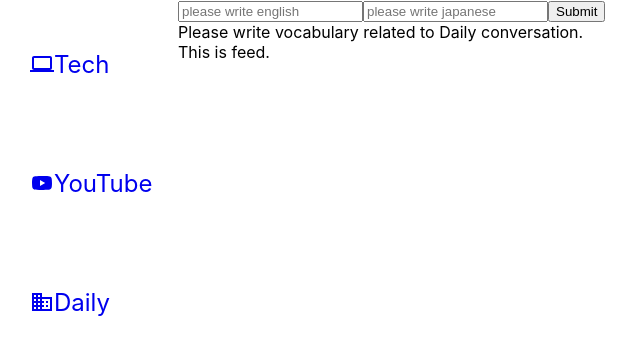
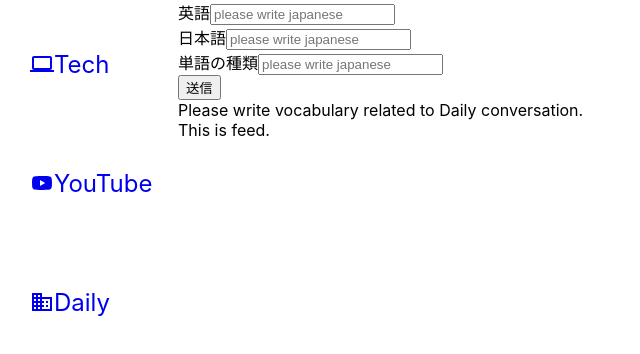
Before and after one commit to kiyosumi-png/React-english, a React (Create React App) app in the folder front/: page /Daily in a window 1280 px wide. Shown: the top 354 px of the page, without its empty margins (0-640 px from the left). Built offline with nearby package versions, Linux system fonts and the light colour scheme.

Commit message:
succeed in connected with firebase

```diff
--- a/front/package.json
+++ b/front/package.json
@@ -7,7 +7,8 @@
     "@testing-library/jest-dom": "^5.11.4",
     "@testing-library/react": "^11.1.0",
     "@testing-library/user-event": "^12.1.10",
-    "firebase": "^8.6.2",
+    "firebase": "^8.6.3",
+    "firebase-tools": "^9.12.1",
     "react": "^17.0.2",
     "react-dom": "^17.0.2",
     "react-router": "^5.2.0",
--- a/front/src/components/feed/PostBox.js
+++ b/front/src/components/feed/PostBox.js
@@ -1,25 +1,45 @@
 import React, { useContext, useState } from 'react';
 import { WordContext } from '../../context/WordContext';
+import db from '../../firebase';
 
 export default function PostBox() {
   const { dispatch } = useContext(WordContext);
-  const [english, setEnglish] = useState();
-  const [japanese, setJapanese] = useState();
+  const [english, setEnglish] = useState('');
+  const [japanese, setJapanese] = useState('');
+  const [type, setType] = useState('');
+
   const handleSubmit = (e) => {
     e.preventDefault();
     dispatch({type: 'addWord', word: {
       english, japanese
     }});
+
+    db.collection("youtube-words").add({
+      english: english,
+      japanese: japanese,
+      type: type
+    });
+
     setEnglish();
     setJapanese();
+    setType();
   }
+
   return (
       <form onSubmit={handleSubmit}>
-        <input type="text" placeholder="please write english" value={english} onChange={(e) => setEnglish(e.target.value)}/>
-
-        <input type="text" placeholder="please write japanese" value={japanese} onChange={(e) => setJapanese(e.target.value)}/>
-
-        <input type="submit" />
+        <div>
+          <label>英語</label>
+          <input type="text" placeholder="please write japanese" value={english} onChange={e => setEnglish(e.currentTarget.value)}/>
+        </div>
+        <div>
+          <label>日本語</label>
+          <input type="text" placeholder="please write japanese" value={japanese} onChange={e => setJapanese(e.currentTarget.value)}/>
+        </div>
+        <div>
+          <label>単語の種類</label>
+          <input type="text" placeholder="please write japanese" value={type} onChange={e => setType(e.currentTarget.value)}/>
+        </div>
+        <button>送信</button>
       </form>
   )
 }
--- a/front/src/components/feed/YouTube.js
+++ b/front/src/components/feed/YouTube.js
@@ -1,22 +1,34 @@
-import React, { useContext } from 'react'
-import { WordContext } from '../../context/WordContext';
+import React, { useState, useEffect } from 'react';
+import db from '../../firebase';
 
+function useYouTubeWords() {
+  const [words, setWords] = useState([])
+
+  useEffect(() => {
+    db.collection('youtube-words').onSnapshot((snapshot) => {
+      const newWords = snapshot.docs.map((doc) => ({
+        ...doc.data()
+      }))
+
+      setWords(newWords)
+    })
+  })
+
+  return words
+}
 
 export default  function YouTube() {
-  // contextを使う
-  const { words } = useContext(WordContext);
+  const words = useYouTubeWords()
 
   return (
     <div className="YouTube" >
       <h2>Please write vocabulary related to YouTube</h2>
-        {words.map(word => {
-          return(
-            <ul>
-              <li>{ word.english }</li>
-              <li>{ word.japanese }</li>
+           {words.map((word) =>
+             <ul>
+                 <li>{ word.english }</li>
+                 <li>{ word.japanese }</li>
             </ul>
-            )
-        })}
+           )}
     </div>
   )
 }
--- a/front/src/firebase.js
+++ b/front/src/firebase.js
@@ -11,7 +11,5 @@
 };
 
 const firebaseApp = firebase.initializeApp(firebaseConfig);
-
 const db = firebaseApp.firestore();
-
 export default db;
```
Also changed, not shown: 2 other files (tests, documents, lock files or other folders).
